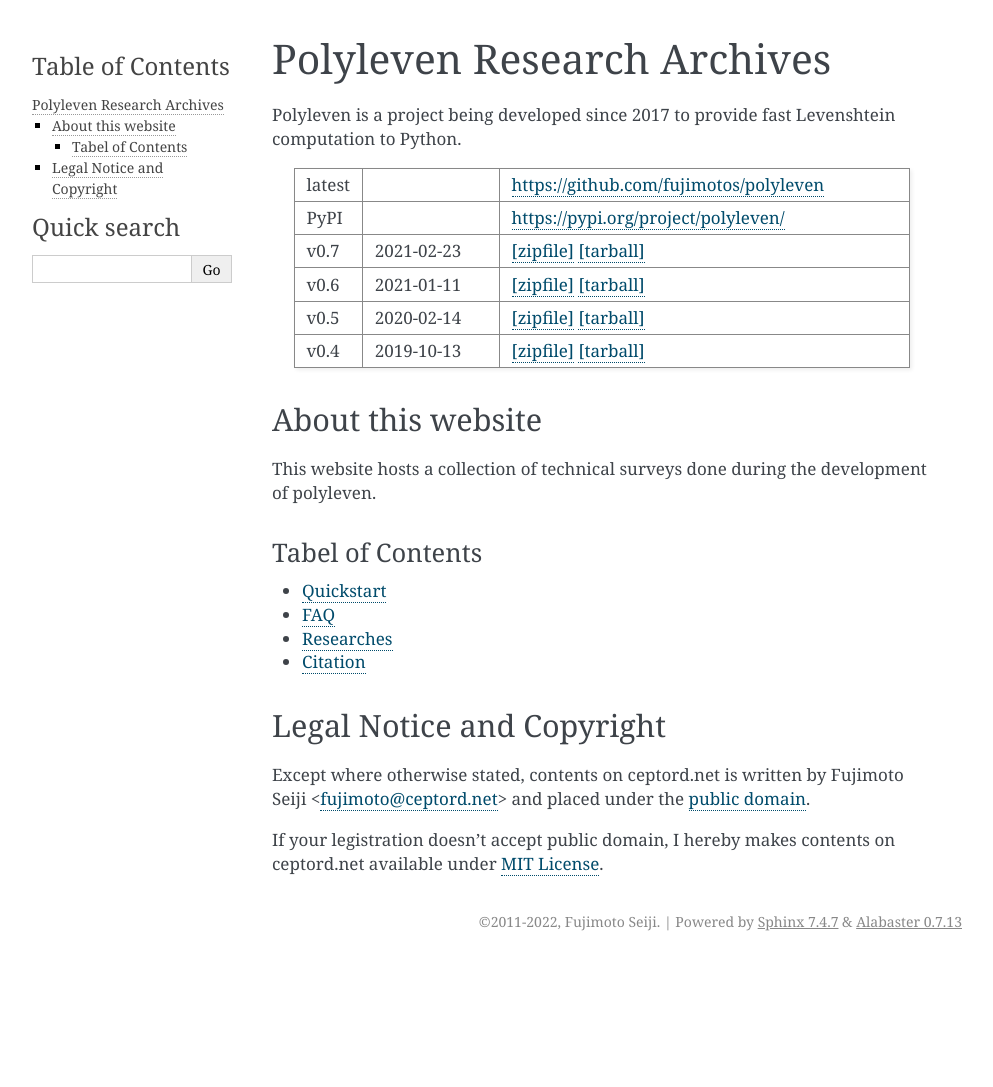
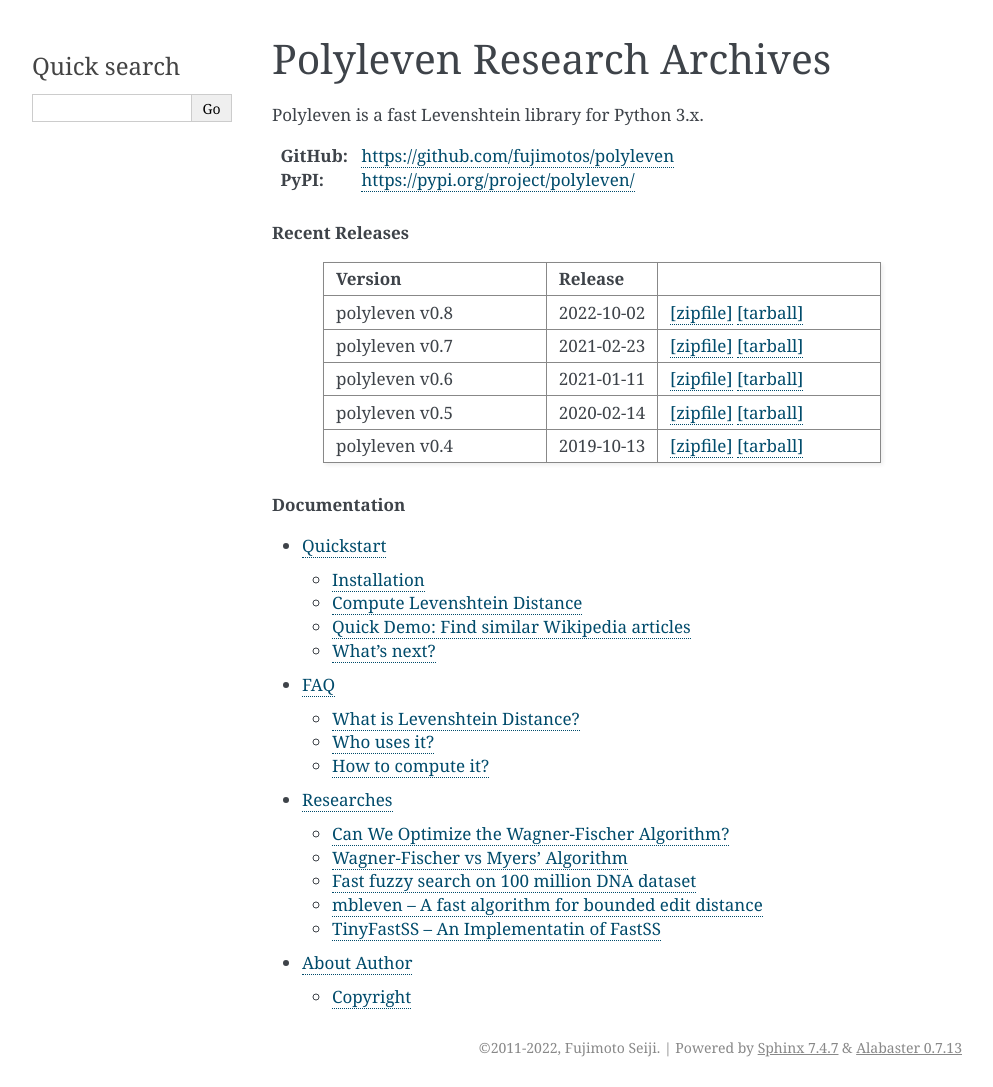
Before and after one commit to fujimotos/fujimotos.github.io, a Sphinx documentation site: the page built from source/index.rst, in a window 1280 px wide. Shown: the whole page, without its empty margins (148-1141 px from the left). Built offline with Sphinx 7.4.7, drawn with Linux system fonts in a browser that asks for light colours; before the commit the page ends 961 px from its top, so only the background shows below that.

Commit message:
Improve the general site navigation
Signed-off-by: Fujimoto Seiji <fujimoto@ceptord.net>

```diff
--- a/source/citation.rst
+++ b/source/citation.rst
@@ -1,3 +1,5 @@
+:orphan:
+
 ========
 Citation
 ========
--- a/source/index.rst
+++ b/source/index.rst
@@ -2,61 +2,47 @@
 Polyleven Research Archives
 ===========================
 
-Polyleven is a project being developed since 2017 to provide fast
-Levenshtein computation to Python.
+Polyleven is a fast Levenshtein library for Python 3.x.
+
+:GitHub: https://github.com/fujimotos/polyleven
+:PyPI: https://pypi.org/project/polyleven/
+
+.. rubric:: Recent Releases
 
 .. list-table::
-   :widths: 5 10 30
+   :widths: 10 5 10
+   :header-rows: 1
 
-   * - latest
+   * - Version
+     - Release
      -
-     - https://github.com/fujimotos/polyleven
-   * - PyPI
-     -
-     - https://pypi.org/project/polyleven/
-   * - v0.7
+   * - polyleven v0.8
+     - 2022-10-02
+     - `[zipfile] <https://github.com/fujimotos/polyleven/archive/refs/tags/0.8.zip>`__
+       `[tarball] <https://github.com/fujimotos/polyleven/archive/refs/tags/0.8.tar.gz>`__
+   * - polyleven v0.7
      - 2021-02-23
      - `[zipfile] <https://github.com/fujimotos/polyleven/archive/refs/tags/0.7.zip>`__
        `[tarball] <https://github.com/fujimotos/polyleven/archive/refs/tags/0.7.tar.gz>`__
-   * - v0.6
+   * - polyleven v0.6
      - 2021-01-11
      - `[zipfile] <https://github.com/fujimotos/polyleven/archive/refs/tags/0.6.zip>`__
        `[tarball] <https://github.com/fujimotos/polyleven/archive/refs/tags/0.6.tar.gz>`__
-   * - v0.5
+   * - polyleven v0.5
      - 2020-02-14
      - `[zipfile] <https://github.com/fujimotos/polyleven/archive/refs/tags/0.5.zip>`__
        `[tarball] <https://github.com/fujimotos/polyleven/archive/refs/tags/0.5.tar.gz>`__
-   * - v0.4
+   * - polyleven v0.4
      - 2019-10-13
      - `[zipfile] <https://github.com/fujimotos/polyleven/archive/refs/tags/0.4.zip>`__
        `[tarball] <https://github.com/fujimotos/polyleven/archive/refs/tags/0.4.tar.gz>`__
 
-About this website
-==================
-
-This website hosts a collection of technical surveys done during the
-development of polyleven.
-
-Tabel of Contents
------------------
+.. rubric:: Documentation
 
 .. toctree::
-   :maxdepth: 1
+   :maxdepth: 2
 
    quickstart.rst
    faq.rst
    research.rst
-   citation.rst
-
-Legal Notice and Copyright
-==========================
-
-Except where otherwise stated, contents on ceptord.net is written by
-Fujimoto Seiji <fujimoto@ceptord.net> and placed under the
-`public domain`_.
-
-If your legistration doesn't accept public domain, I hereby makes
-contents on ceptord.net available under `MIT License`_.
-
-.. _public domain: https://cr.yp.to/publicdomain.html
-.. _MIT License: https://spdx.org/licenses/MIT.html
+   contact.rst
```
